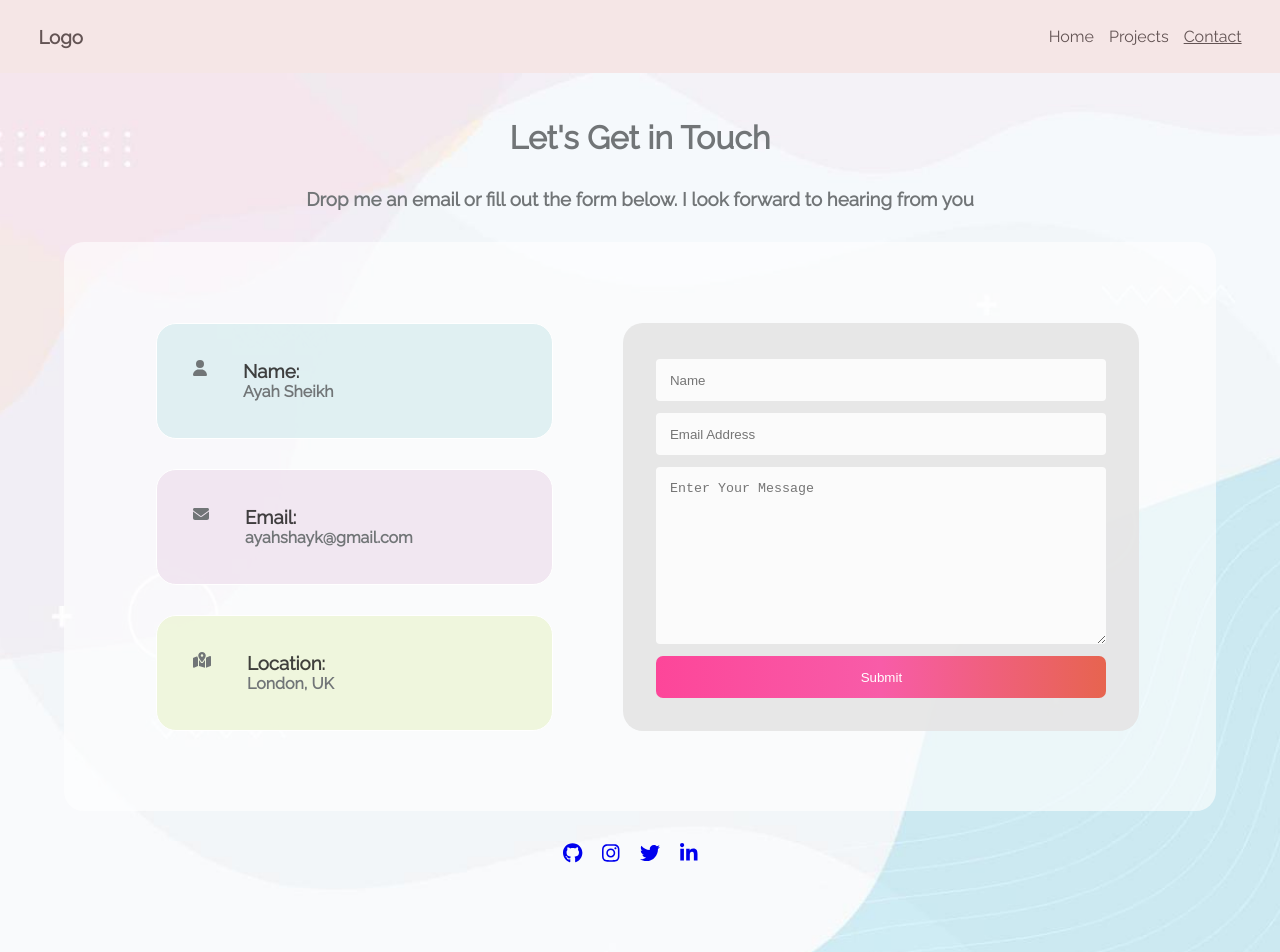
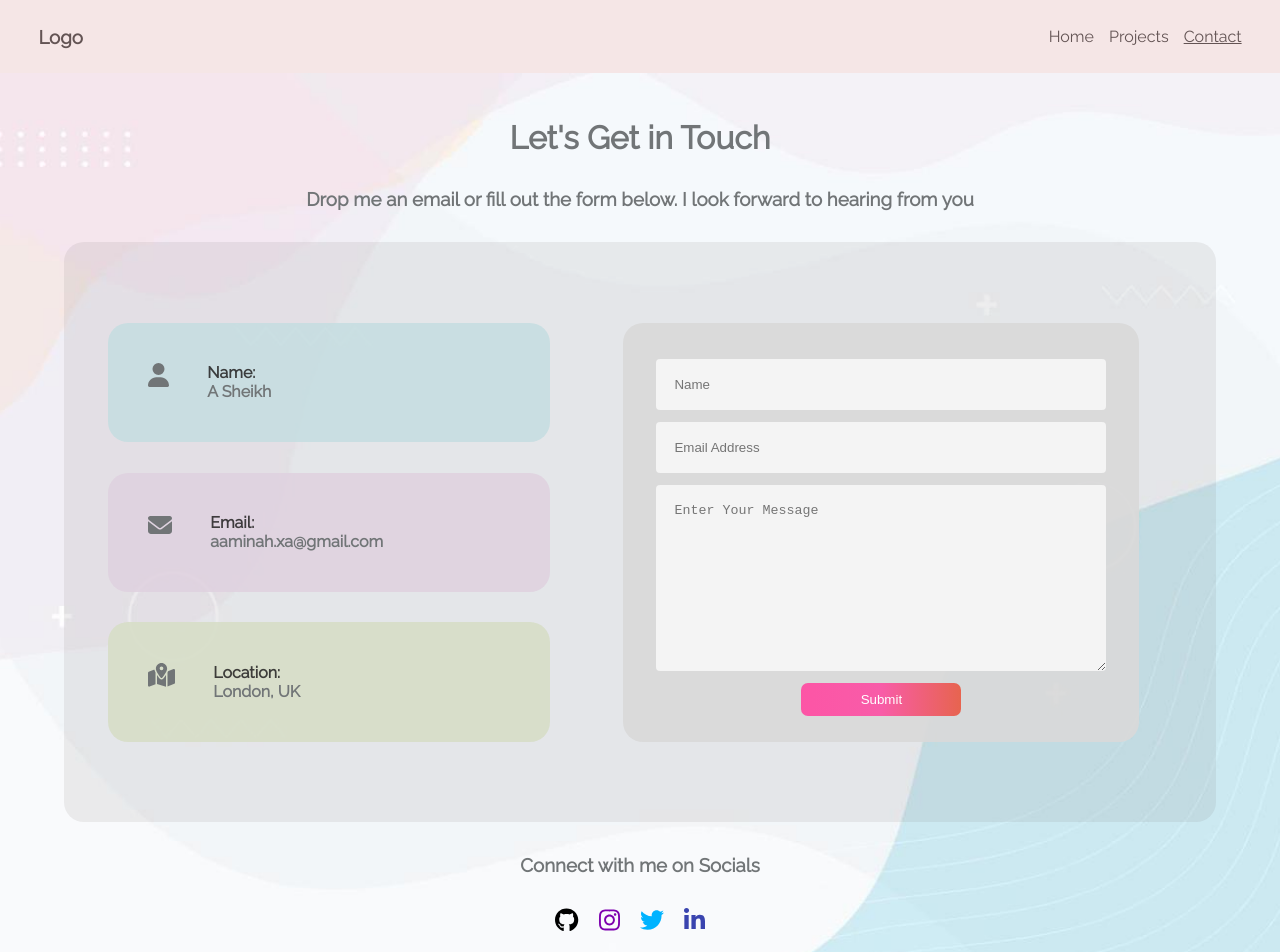
Before and after one commit to ayahxsheikh/my-portfolio, a React (Create React App) app: page /contact in a window 1280 px wide. Shown: the top 952 px of the page. Built offline with nearby package versions, Linux system fonts and the light colour scheme.

Commit message:
chnaged color-scheme contact page

```diff
--- a/src/pages/Contact.js
+++ b/src/pages/Contact.js
@@ -9,15 +9,15 @@ const styles = {
     p: {
         color: '#222121da'
     },
-    text1: {
-        backgroundColor: '#deeff2ee'
-    },
-    text2: {
-        backgroundColor:'#f1e6f1ee'
-    },
-    text3: {
-        backgroundColor: '#eef6dbee'
-    }
+    // text1: {
+    //     backgroundColor: '#deeff2ee'
+    // },
+    // text2: {
+    //     backgroundColor:'#f1e6f1ee'
+    // },
+    // text3: {
+    //     backgroundColor: '#eef6dbee'
+    // }
 }
 
 function Contact(){
@@ -34,31 +34,30 @@ function Contact(){
 
                 <aside className="contact-info">
 
-                   <div className="contact-text" style={styles.text1} >
+                   <div className="contact-text text1" style={styles.text1} >
                         <FontAwesomeIcon icon="fas fa-user" className="icon"/>
                         <div className="text-info">
-                            <h3 style={styles.p}>Name:</h3>
-                            <h4>Ayah Sheikh</h4>
+                            <h4 style={styles.p}>Name:</h4>
+                            <h4>A Sheikh</h4>
                         </div>
                     </div>
 
-                    <div className="contact-text" style={styles.text2}>
+                    <div className="contact-text text2" style={styles.text2}>
                         <FontAwesomeIcon icon="fas fa-envelope" className="icon"/>
                         <div className="text-info">
-                            <h3 style={styles.p}>Email:</h3>
-                            <h4>ayahshayk@gmail.com</h4>
+                            <h4 style={styles.p}>Email:</h4>
+                            <h4>aaminah.xa@gmail.com</h4>
                         </div>
                     </div>
 
-                    <div className="contact-text" style={styles.text3} >
+                    <div className="contact-text text3" style={styles.text3} >
                         <FontAwesomeIcon icon="fas fa-map-marked-alt" className="icon"/>
                         <div className="text-info">
-                            <h3 style={styles.p}>Location:</h3>
+                            <h4 style={styles.p}>Location:</h4>
                             <h4>London, UK</h4>
                         </div>
                     </div>
                 </aside>
-                {/* <h3>Fill out the form</h3> */}
 
                 <div className="background-div" id="contact">
                     <form onSubmit={handleSubmit} >
@@ -70,6 +69,7 @@ function Contact(){
                 </div>
             </section>
 
+                <h3 style={styles.h3}>Connect with me on Socials</h3>
             <section className="icon-div">
                 <a href="https://github.com/ayahxsheikh">
                         <FontAwesomeIcon icon="fab fa-github" className="icon gh" size="lg"/>
--- a/src/styles/contact.css
+++ b/src/styles/contact.css
@@ -25,22 +25,23 @@
       display: grid;
       grid-template-columns: 1.5fr 2fr;
       grid-template-rows: 1fr 1 / 4 fr;
-      margin-top: 2rem;
-      background-color: #ffffffa1;
+      margin: 2rem auto;
+      background-color: #6a68681c;
+      /* background-color: #ffffff92; */
       border-radius: 20px;
       padding: 7% 1%;
       /* grid-template-areas: '#icons #contact'
       'idk #contact'; */
     }
 
-    .contact-info{
+    .contact-info {
       display: flex;
       flex-direction: column;
       /* align-items:center; */
       gap: 1.9rem;
       /* grid-area: '#icon'; */
       /* margin: 2rem auto; */
-      margin-left:5rem;
+      margin-left:2rem;
       color: #717577;
     }
 
@@ -51,9 +52,12 @@
       gap: 5%;
       padding: 9%;
       max-width: 80%;
-      border: 1px solid #fff;
       /* background-color: #f1e6f1ee; */
       border-radius: 20px;
+    }
+
+    .text-info {
+      flex-direction: column;
     }
 
     .background-div {
@@ -64,8 +68,8 @@
       margin-left: 4rem;
       width: 80%;
       max-width: 600px;
-      background-color: #e6e6e6ee;
-      /* background-color: #e3b6b69c; */
+      background-color: #dadadaec;
+      /* background-color: #e6e6e6ee; */
       border-radius: 20px;
     }
 
@@ -78,28 +82,31 @@
       max-width: 450px;
     }
 
-    form > * {
-      padding: 3%;
+    form :not(:last-child) {
+      padding: 4%;
       margin-bottom: 12px;
       border: none;
       /* border: 1px solid #ebe7e7; */
       outline: #F08A9B;
-      background-color: #ffffffda;
+      background-color: #f4f4f4fc;
       border-radius: 4px;
       /* font-size: 1rem;  */
     }
 
     .f-btn {
+      padding: 2%;
       color: #fff;
-      background-color: #F08A9B;
+      border: none;
+      cursor: pointer;
+      margin: 0 auto;
+      width: 160px;
+      border-radius: 7px;
       background-image: linear-gradient(to right, #ff3a99d9, #f85ca8,#e7644f);
-      cursor: pointer;
-      /* max-width: 200px; */
-      border-radius: 7px;
   }
 
   .f-btn:hover {
-      background-color: #d87c8c;
+    background-image: linear-gradient(to right, #f8c4e1ef,  #edd7c1);
+      color: #000000;
   }
 
   .icon-div{
@@ -111,8 +118,33 @@
 
   .icon{
     margin-right: 20px;
+    font-size: 1.5rem;
   }
 
-  .text-info {
-    flex-direction: column;
+  .gh {
+    color: black;
   }
+
+  .ig {
+    color: #7e01af;
+  }
+
+  .tw {
+    color: #00b3ff;
+  }
+
+  .in {
+    color: #3a44af;
+  }
+
+  .text1 {
+    background-color: #c4dde1d1;
+  }
+
+  .text2 {
+    background-color: #dfd1dfd6;
+  }
+
+  .text3 {
+    background-color: #d8dec9ee;
+  }
```
